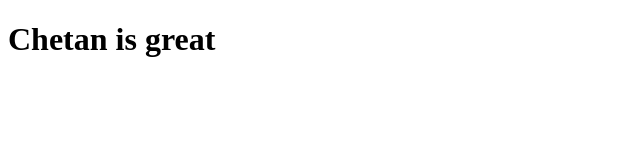
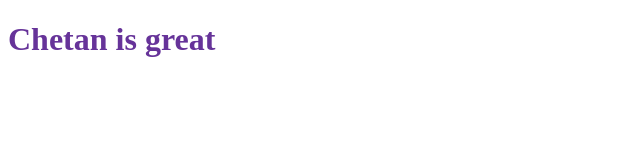
Before and after one commit to GNDU-1233/Chetan, a plain HTML site: page index.html in a window 1280 px wide. Shown: the whole page, without its empty margins (0-640 px from the left). Drawn offline with Linux system fonts and the light colour scheme.

Commit message:
Update index.html

```diff
--- a/index.html
+++ b/index.html
@@ -6,6 +6,6 @@
     <title>Document</title>
 </head>
 <body>
-    <h1>Chetan is great</h1>
+    <h1 style="color: rebeccapurple;">Chetan is great</h1>
 </body>
 </html>
```
